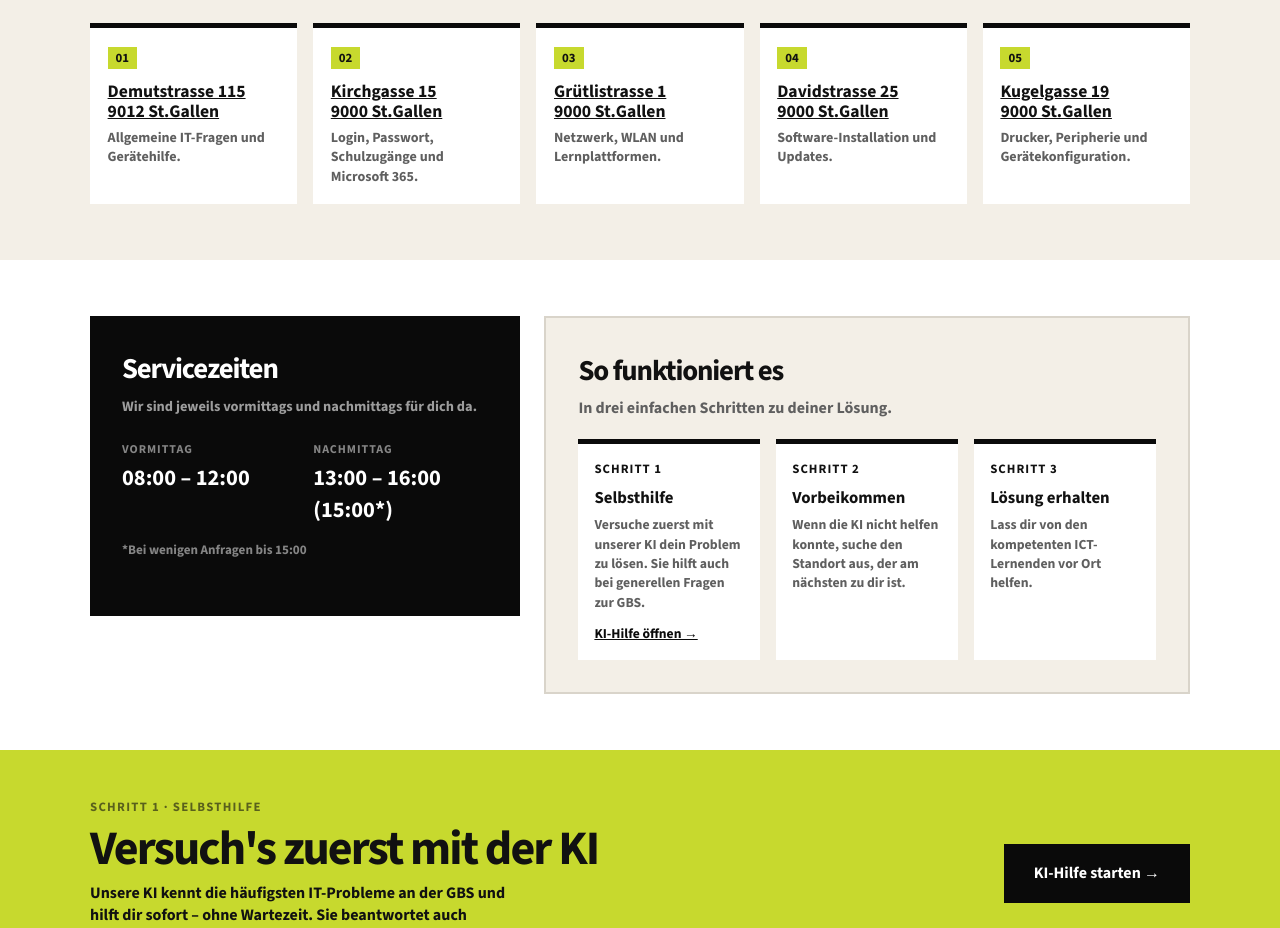
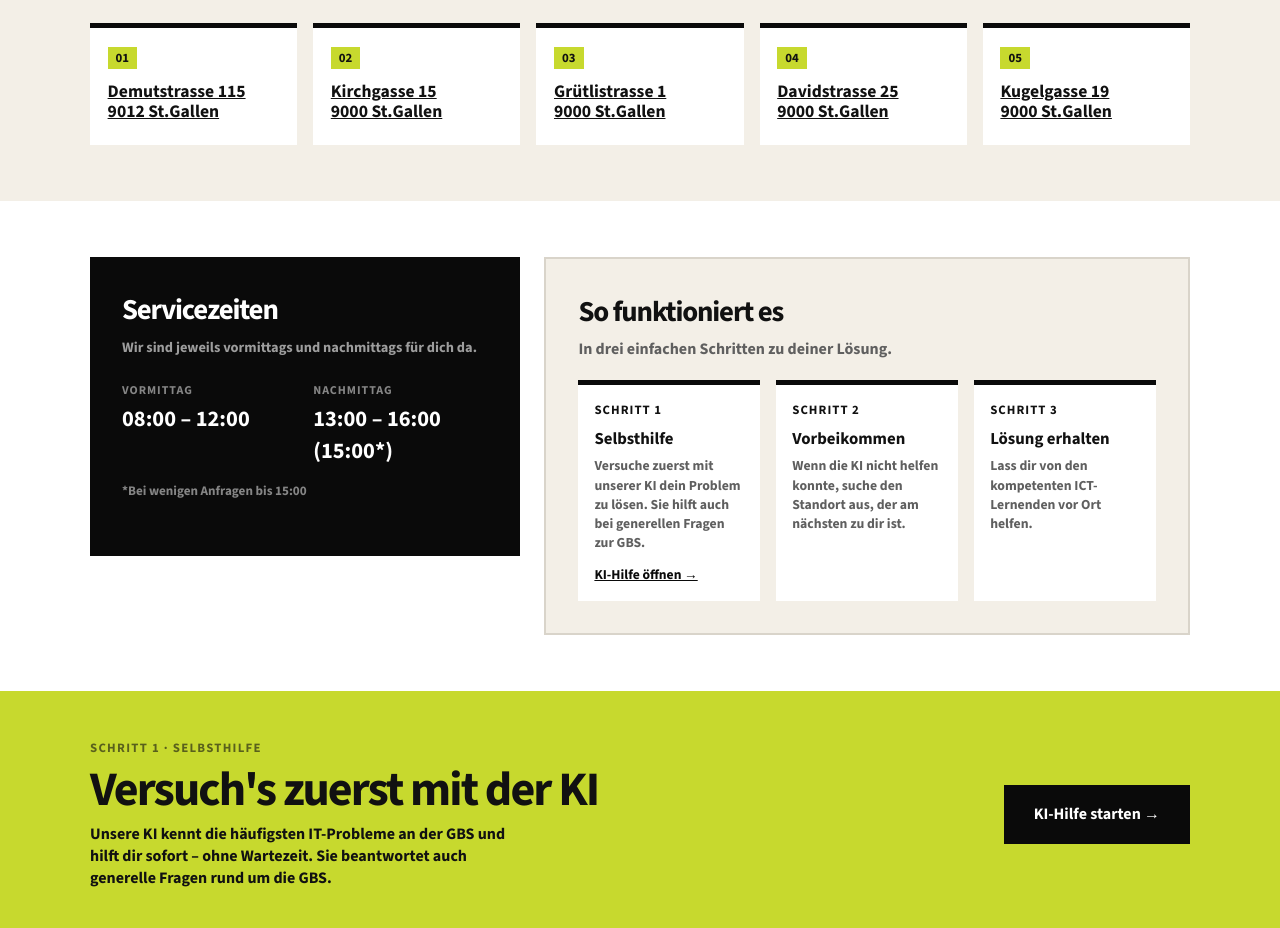
Before and after one commit to pablogbssg/GBS-Support-Woche, a plain HTML site: page index.html in a window 1280 px wide. Shown: the part 960-1888 px from the top of the page. Drawn offline with nearby package versions, Linux system fonts and the light colour scheme.

Commit message:
anpassungen

```diff
--- a/index.html
+++ b/index.html
@@ -201,27 +201,27 @@
         <article class="loc-card">
           <div class="loc-num">01</div>
           <h3><a href="https://www.google.com/maps/dir/?api=1&destination=Demutstrasse+115,+9012+St.Gallen" target="_blank" style="color:inherit;text-decoration:underline;">Demutstrasse 115<br>9012 St.Gallen</a></h3>
-          <p>Allgemeine IT-Fragen und Gerätehilfe.</p>
+
         </article>
         <article class="loc-card">
           <div class="loc-num">02</div>
           <h3><a href="https://www.google.com/maps/dir/?api=1&destination=Kirchgasse+15,+9000+St.Gallen" target="_blank" style="color:inherit;text-decoration:underline;">Kirchgasse 15<br>9000 St.Gallen</a></h3>
-          <p>Login, Passwort, Schulzugänge und Microsoft 365.</p>
+
         </article>
         <article class="loc-card">
           <div class="loc-num">03</div>
           <h3><a href="https://www.google.com/maps/dir/?api=1&destination=Grütlistrasse+1,+9000+St.Gallen" target="_blank" style="color:inherit;text-decoration:underline;">Grütlistrasse 1<br>9000 St.Gallen</a></h3>
-          <p>Netzwerk, WLAN und Lernplattformen.</p>
+
         </article>
         <article class="loc-card">
           <div class="loc-num">04</div>
           <h3><a href="https://www.google.com/maps/dir/?api=1&destination=Davidstrasse+25,+9000+St.Gallen" target="_blank" style="color:inherit;text-decoration:underline;">Davidstrasse 25<br>9000 St.Gallen</a></h3>
-          <p>Software-Installation und Updates.</p>
+
         </article>
         <article class="loc-card">
           <div class="loc-num">05</div>
           <h3><a href="https://www.google.com/maps/dir/?api=1&destination=Kugelgasse+19,+9000+St.Gallen" target="_blank" style="color:inherit;text-decoration:underline;">Kugelgasse 19<br>9000 St.Gallen</a></h3>
-          <p>Drucker, Peripherie und Gerätekonfiguration.</p>
+
         </article>
       </div>
     </div>
```
